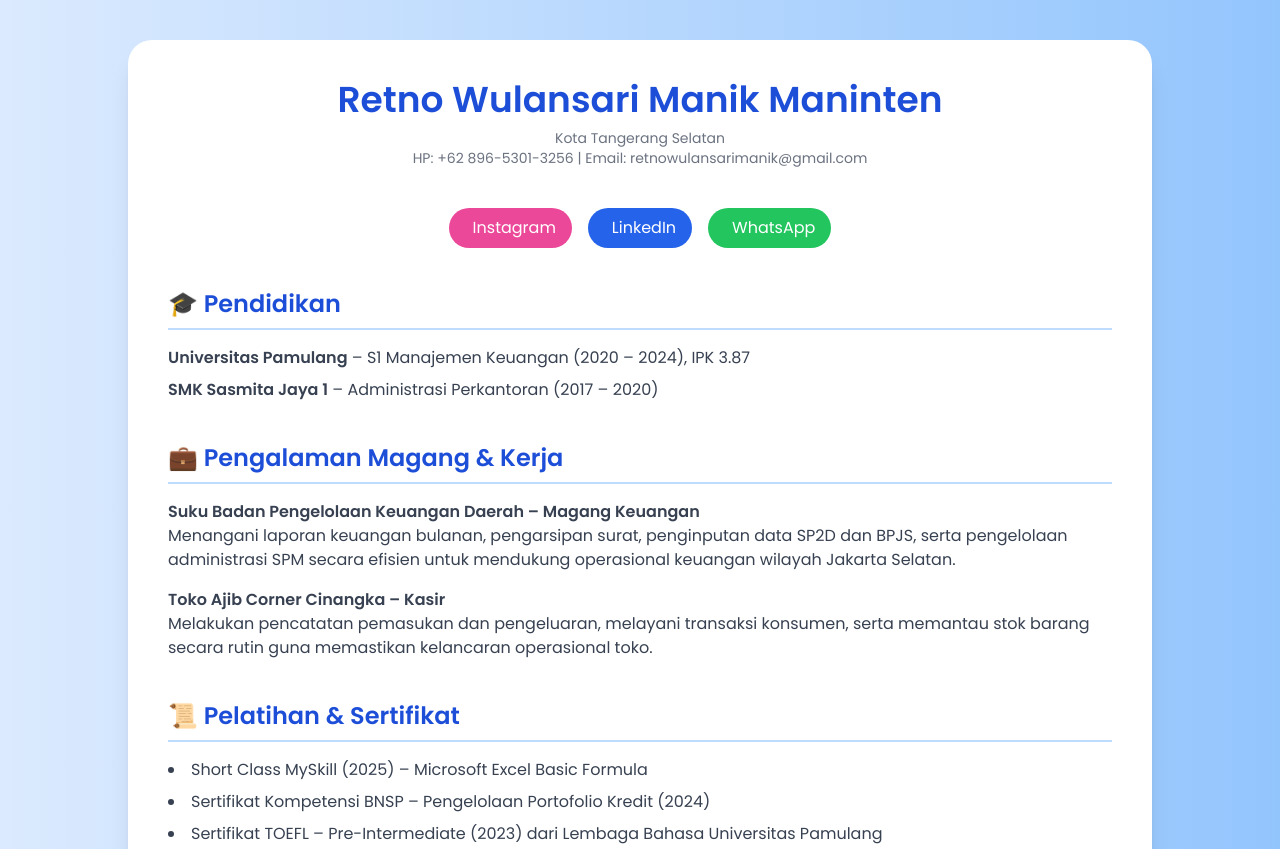
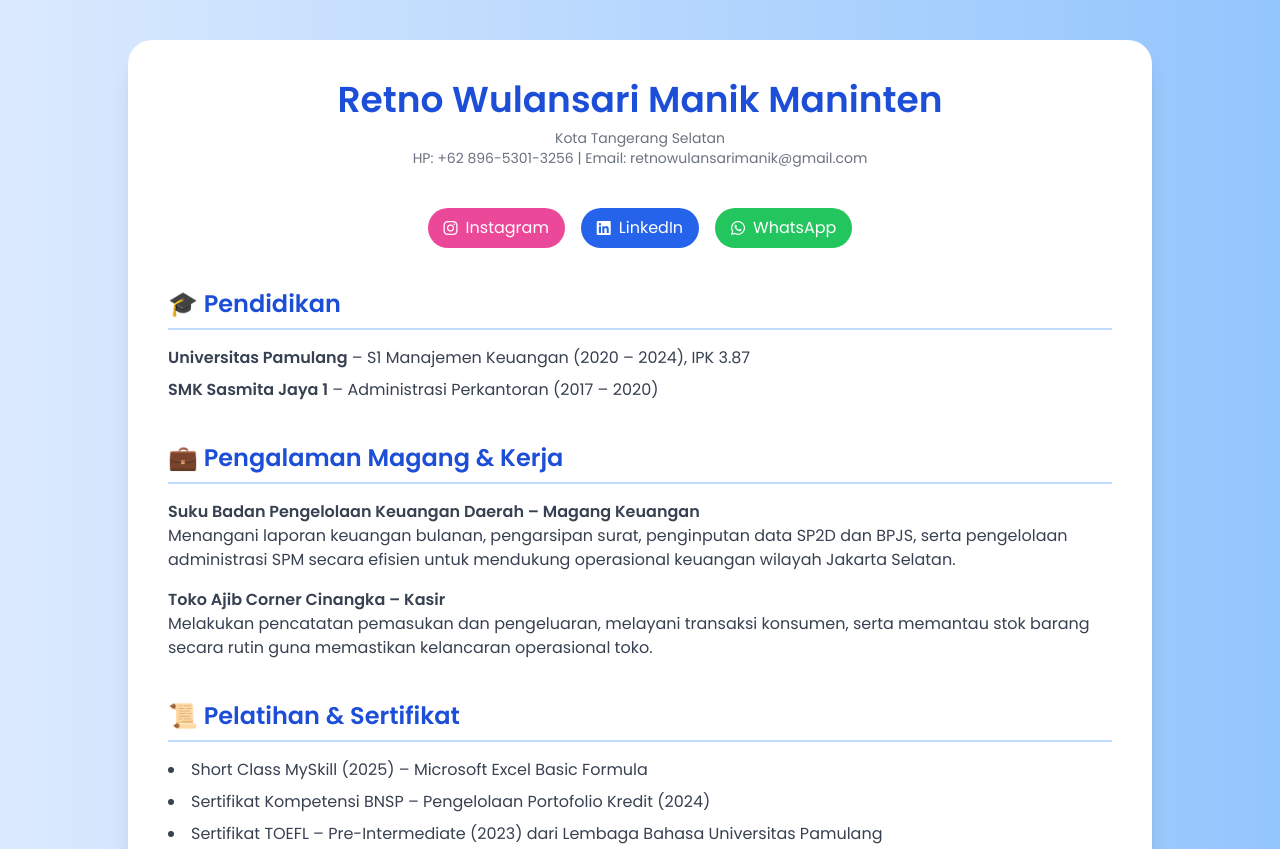
Before and after one commit to Othallia/cv_octaviani, a plain HTML site: page index.html in a window 1280 px wide. Shown: the top 849 px of the page. Drawn offline with nearby package versions, Linux system fonts and the light colour scheme.

Commit message:
perbaikan

```diff
--- a/index.html
+++ b/index.html
@@ -22,13 +22,14 @@
       </div>
 
       <div class="flex justify-center flex-wrap gap-4">
-        <a href="#" target="_blank" class="flex items-center gap-2 bg-pink-500 hover:bg-pink-600 text-white px-4 py-2 rounded-full transition">
-          <i class="https://www.instagram.com/wnjelv?igsh=MTR6N3dyOXYwdjNuYw=="></i> Instagram
+        <a href="https://www.instagram.com/wnjelv?igsh=MTR6N3dyOXYwdjNuYw==" target="_blank" class="flex items-center gap-2 bg-pink-500 hover:bg-pink-600 text-white px-4 py-2 rounded-full transition">
+          <i class="fab fa-instagram"></i> Instagram
         </a>
-        <a href="#" target="_blank" class="flex items-center gap-2 bg-blue-600 hover:bg-blue-700 text-white px-4 py-2 rounded-full transition">
-          <i class="https://www.linkedin.com/posts/myskillid_learnatmyskill-rintiskaririmpian-tipskarir-activity-7311975482055393283-pDEr?utm_source=share&utm_medium=member_android&rcm=ACoAAEYO69wB3ce94Fu6T8S_inLybzmUvxIy2f4"></i> LinkedIn
+        <a href="https://www.linkedin.com/posts/myskillid_learnatmyskill-rintiskaririmpian-tipskarir-activity-7311975482055393283-pDEr?utm_source=share&utm_medium=member_android&rcm=ACoAAEYO69wB3ce94Fu6T8S_inLybzmUvxIy2f4" target="_blank" class="flex items-center gap-2 bg-blue-600 hover:bg-blue-700 text-white px-4 py-2 rounded-full transition">
+          <i class="fab fa-linkedin"></i> LinkedIn
+        </a>
         <a href="https://wa.me/6289653013256" target="_blank" class="flex items-center gap-2 bg-green-500 hover:bg-green-600 text-white px-4 py-2 rounded-full transition">
-          <i class="+6289653013256"></i> WhatsApp
+          <i class="fab fa-whatsapp"></i> WhatsApp
         </a>
       </div>
 
```
